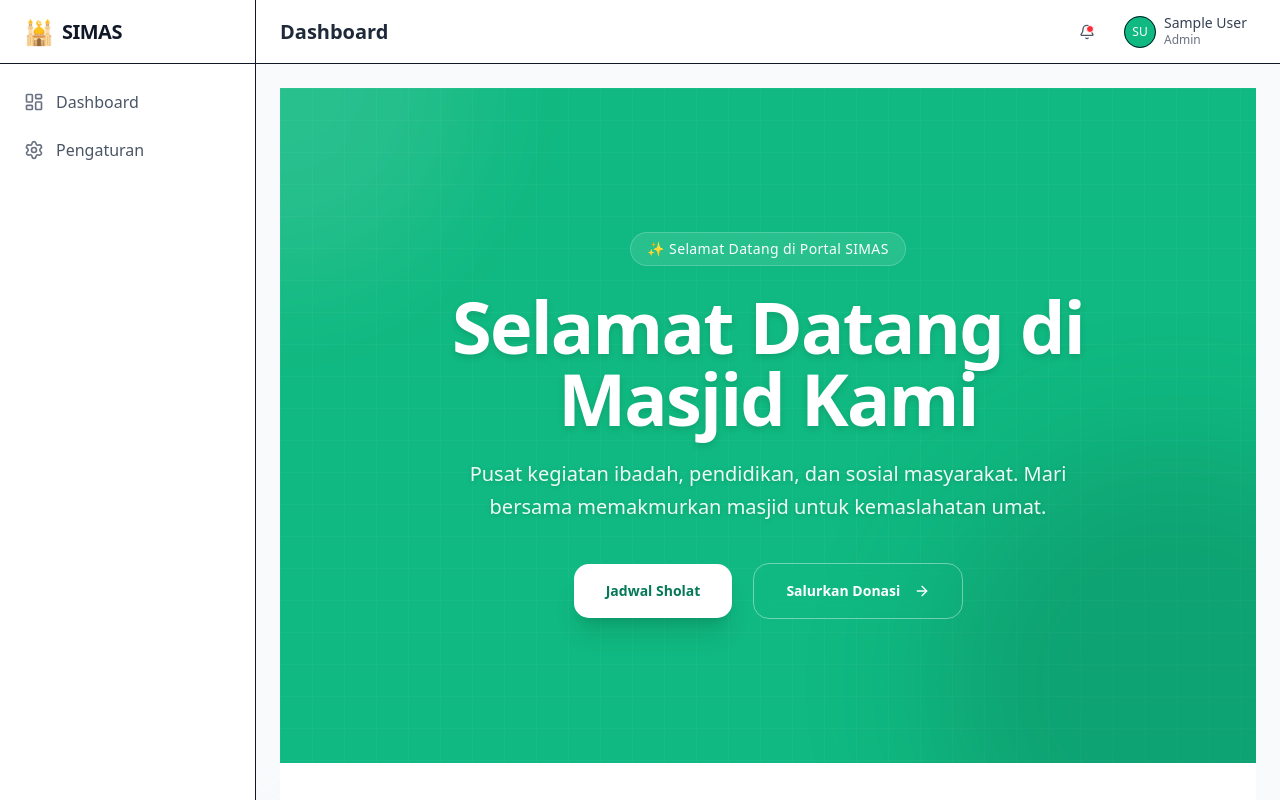
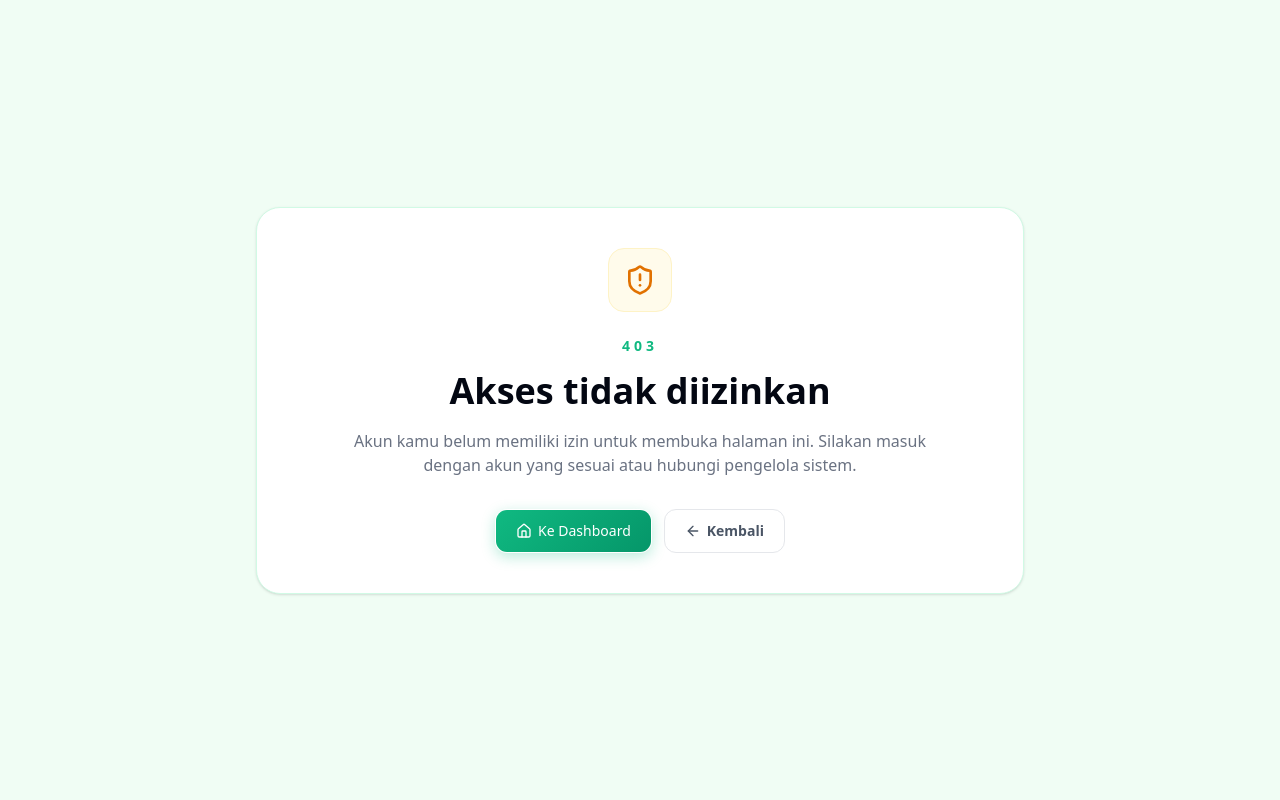
Before and after one commit to rizkiansyahalfin/simas-fe, a React (Vite) app: page /403 in a window 1280 px wide. Before the commit this address led to /. Built offline with nearby package versions, Linux system fonts and the light colour scheme; sample sign-in values are in the browser's storage.

Commit message:
halaman error

```diff
--- a/src/App.tsx
+++ b/src/App.tsx
@@ -16,6 +16,7 @@ import JadwalSholatPage from "@/pages/public/jadwalSholat";
 import ManajemenKasPage from "@/pages/admin/ManajemenKasPage";
 import PrayerConfig from "@/pages/admin/PrayerConfig";
 import VerifyDonasi from "@/pages/admin/verifyDonasi";
+import { ForbiddenPage, NotFoundPage, ServerErrorPage } from "@/pages/error/ErrorPage";
 
 // Auth
 import Login from "@/pages/auth/Login";
@@ -89,11 +90,14 @@ function App() {
 				}
 			/>
 
+			<Route path='/403' element={<ForbiddenPage />} />
+			<Route path='/500' element={<ServerErrorPage />} />
+
 			{/* ── ADMIN (PROTECTED) ── */}
 			<Route
 				path='/admin'
 				element={
-					<ProtectedRoute>
+					<ProtectedRoute resource='dashboard'>
 						<AdminLayout>
 							<div className='p-6'>Dashboard</div>
 						</AdminLayout>
@@ -104,7 +108,7 @@ function App() {
 			<Route
 				path='/admin/kas'
 				element={
-					<ProtectedRoute>
+					<ProtectedRoute resource='keuangan'>
 						<AdminLayout>
 							<ManajemenKasPage />
 						</AdminLayout>
@@ -115,7 +119,7 @@ function App() {
 			<Route
 				path='/admin/pengaturan/jadwal-shalat'
 				element={
-					<ProtectedRoute>
+					<ProtectedRoute resource='pengaturan'>
 						<AdminLayout>
 							<PrayerConfig />
 						</AdminLayout>
@@ -126,7 +130,7 @@ function App() {
 			<Route
 				path='/admin/donasi'
 				element={
-					<ProtectedRoute>
+					<ProtectedRoute resource='donasi'>
 						<AdminLayout>
 							<VerifyDonasi />
 						</AdminLayout>
@@ -135,7 +139,7 @@ function App() {
 			/>
 
 			{/* ── FALLBACK ── */}
-			<Route path='*' element={<Navigate to='/' replace />} />
+			<Route path='*' element={<NotFoundPage />} />
 		</Routes>
 	);
 }
--- a/src/auth/UseAuth.ts
+++ b/src/auth/UseAuth.ts
@@ -2,6 +2,7 @@ import { useMutation } from '@tanstack/react-query'
 import { useNavigate } from 'react-router-dom'
 import api from '../lib/axios'
 import { useAuthStore } from '../stores'
+import type { Role } from '@/lib/rbac'
 
 
 interface LoginCredentials {
@@ -21,6 +22,7 @@ interface AuthResponse {
     id: string
     name: string
     email: string
+    role?: Role
   }
 }
 
@@ -35,9 +37,12 @@ export const useLogin = () => {
       return data
     },
     onSuccess: (data) => {
-      setAuth(data.token, data.user)
+      setAuth({
+        token: data.token,
+        user: { ...data.user, role: data.user.role ?? 'superadmin' },
+      })
       // Delay agar success state sempat tampil di UI
-      setTimeout(() => navigate('/dashboard'), 1200)
+      setTimeout(() => navigate('/admin'), 1200)
     },
   })
 }
@@ -53,8 +58,11 @@ export const useRegister = () => {
       return data
     },
     onSuccess: (data) => {
-      setAuth(data.token, data.user)
-      setTimeout(() => navigate('/dashboard'), 1200)
+      setAuth({
+        token: data.token,
+        user: { ...data.user, role: data.user.role ?? 'superadmin' },
+      })
+      setTimeout(() => navigate('/admin'), 1200)
     },
   })
 }
--- /dev/null
+++ b/src/components/ErrorBoundary.tsx
@@ -0,0 +1,29 @@
+import React from "react";
+
+import { ServerErrorPage } from "@/pages/error/ErrorPage";
+
+type ErrorBoundaryProps = {
+	children: React.ReactNode;
+};
+
+type ErrorBoundaryState = {
+	hasError: boolean;
+};
+
+export class ErrorBoundary extends React.Component<ErrorBoundaryProps, ErrorBoundaryState> {
+	state: ErrorBoundaryState = {
+		hasError: false,
+	};
+
+	static getDerivedStateFromError() {
+		return { hasError: true };
+	}
+
+	render() {
+		if (this.state.hasError) {
+			return <ServerErrorPage />;
+		}
+
+		return this.props.children;
+	}
+}
--- a/src/components/ProtectedRoute.tsx
+++ b/src/components/ProtectedRoute.tsx
@@ -1,11 +1,13 @@
 import { Navigate, useLocation } from 'react-router-dom'
+import { canAccess } from '@/lib/rbac'
 import { useAuthStore } from '@/stores'
 
 interface ProtectedRouteProps {
   children: React.ReactNode
+  resource?: string
 }
 
-export function ProtectedRoute({ children }: ProtectedRouteProps) {
+export function ProtectedRoute({ children, resource }: ProtectedRouteProps) {
   const { isAuthenticated, role } = useAuthStore()
   const location = useLocation()
 
@@ -13,5 +15,9 @@ export function ProtectedRoute({ children }: ProtectedRouteProps) {
     return <Navigate to="/login" replace state={{ from: location.pathname }} />
   }
 
+  if (resource && !canAccess(role, resource)) {
+    return <Navigate to="/403" replace />
+  }
+
   return children
 }
--- a/src/main.tsx
+++ b/src/main.tsx
@@ -4,6 +4,7 @@ import App from './App.tsx'
 import './index.css'
 import { BrowserRouter } from 'react-router-dom'
 import { QueryClient, QueryClientProvider } from '@tanstack/react-query'
+import { ErrorBoundary } from '@/components/ErrorBoundary'
 
 const queryClient = new QueryClient()
 console.log("APP START")
@@ -12,7 +13,9 @@ ReactDOM.createRoot(document.getElementById('root')!).render(
   <React.StrictMode>
     <QueryClientProvider client={queryClient}>
       <BrowserRouter>
-        <App />
+        <ErrorBoundary>
+          <App />
+        </ErrorBoundary>
       </BrowserRouter>
     </QueryClientProvider>
   </React.StrictMode>
--- a/src/pages/admin/verifyDonasi.tsx
+++ b/src/pages/admin/verifyDonasi.tsx
@@ -1,8 +1,8 @@
 import { useState } from 'react'
 import {
-  Search, Download, MoreVertical, X, ExternalLink,
-  Phone, Calendar, Tag, CheckCircle2, XCircle, Clock,
-  ChevronLeft, ChevronRight, Eye,
+  Search, Download, MoreVertical,
+  CheckCircle2,
+  ChevronLeft, ChevronRight,
   Wallet, Users, AlertCircle
 } from 'lucide-react'
 import { Input } from '@/components/ui/input'
--- /dev/null
+++ b/src/pages/error/ErrorPage.tsx
@@ -0,0 +1,127 @@
+import type { LucideIcon } from "lucide-react";
+import { ArrowLeft, Home, RefreshCcw, SearchX, ServerCrash, ShieldAlert } from "lucide-react";
+import { Link, useNavigate } from "react-router-dom";
+
+import Button from "@/components/ui/button";
+
+type ErrorPageProps = {
+	code: string;
+	title: string;
+	description: string;
+	icon: LucideIcon;
+	tone: "emerald" | "amber" | "red";
+	primaryAction?: {
+		label: string;
+		to: string;
+	};
+	showBackButton?: boolean;
+	showRefreshButton?: boolean;
+};
+
+const toneClass = {
+	emerald: "bg-emerald-50 text-simas-primary border-emerald-100",
+	amber: "bg-amber-50 text-amber-600 border-amber-100",
+	red: "bg-red-50 text-red-600 border-red-100",
+};
+
+function ErrorPage({
+	code,
+	title,
+	description,
+	icon: Icon,
+	tone,
+	primaryAction = { label: "Kembali ke Beranda", to: "/" },
+	showBackButton = true,
+	showRefreshButton = false,
+}: ErrorPageProps) {
+	const navigate = useNavigate();
+
+	return (
+		<main className='min-h-svh bg-simas-bg-public px-4 py-10 text-gray-900 sm:px-6'>
+			<div className='mx-auto flex min-h-[calc(100svh-5rem)] max-w-3xl items-center justify-center'>
+				<section className='w-full rounded-3xl border border-emerald-100 bg-white p-6 text-center shadow-sm sm:p-10'>
+					<div className={`mx-auto mb-6 flex size-16 items-center justify-center rounded-2xl border ${toneClass[tone]}`}>
+						<Icon className='size-8' />
+					</div>
+
+					<p className='mb-3 text-sm font-black uppercase tracking-[0.28em] text-simas-primary'>{code}</p>
+					<h1 className='mx-auto max-w-xl text-3xl font-black leading-tight text-gray-950 sm:text-4xl'>{title}</h1>
+					<p className='mx-auto mt-4 max-w-xl text-sm font-medium leading-6 text-gray-500 sm:text-base'>
+						{description}
+					</p>
+
+					<div className='mt-8 flex flex-col items-center justify-center gap-3 sm:flex-row'>
+						<Button asChild className='btn-primary h-11 rounded-xl px-5'>
+							<Link to={primaryAction.to}>
+								<Home className='size-4' />
+								{primaryAction.label}
+							</Link>
+						</Button>
+
+						{showBackButton && (
+							<Button
+								type='button'
+								variant='outline'
+								className='h-11 rounded-xl border-gray-200 px-5 font-bold text-gray-600 hover:bg-gray-50'
+								onClick={() => navigate(-1)}
+							>
+								<ArrowLeft className='size-4' />
+								Kembali
+							</Button>
+						)}
+
+						{showRefreshButton && (
+							<Button
+								type='button'
+								variant='outline'
+								className='h-11 rounded-xl border-gray-200 px-5 font-bold text-gray-600 hover:bg-gray-50'
+								onClick={() => window.location.reload()}
+							>
+								<RefreshCcw className='size-4' />
+								Muat Ulang
+							</Button>
+						)}
+					</div>
+				</section>
+			</div>
+		</main>
+	);
+}
+
+export function NotFoundPage() {
+	return (
+		<ErrorPage
+			code='404'
+			title='Halaman tidak ditemukan'
+			description='Alamat yang kamu buka tidak tersedia, sudah dipindahkan, atau mungkin ada salah ketik pada tautannya.'
+			icon={SearchX}
+			tone='emerald'
+		/>
+	);
+}
+
+export function ForbiddenPage() {
+	return (
+		<ErrorPage
+			code='403'
+			title='Akses tidak diizinkan'
+			description='Akun kamu belum memiliki izin untuk membuka halaman ini. Silakan masuk dengan akun yang sesuai atau hubungi pengelola sistem.'
+			icon={ShieldAlert}
+			tone='amber'
+			primaryAction={{ label: "Ke Dashboard", to: "/admin" }}
+		/>
+	);
+}
+
+export function ServerErrorPage() {
+	return (
+		<ErrorPage
+			code='500'
+			title='Terjadi kendala pada sistem'
+			description='Maaf, sistem sedang mengalami gangguan saat memproses permintaan. Coba muat ulang halaman atau kembali beberapa saat lagi.'
+			icon={ServerCrash}
+			tone='red'
+			showRefreshButton
+		/>
+	);
+}
--- a/src/types/lucide-react.d.ts
+++ /dev/null
@@ -1,31 +0,0 @@
-declare module 'lucide-react' {
-  import type { ComponentType, SVGProps } from 'react'
-
-  export type LucideIcon = ComponentType<
-    SVGProps<SVGSVGElement> & {
-      size?: string | number
-      absoluteStrokeWidth?: boolean
-    }
-  >
-
-  export const AlertCircle: LucideIcon
-  export const Archive: LucideIcon
-  export const Bell: LucideIcon
-  export const CalendarDays: LucideIcon
-  export const CheckIcon: LucideIcon
-  export const ChevronRightIcon: LucideIcon
-  export const Clock: LucideIcon
-  export const Eye: LucideIcon
-  export const EyeOff: LucideIcon
-  export const FileText: LucideIcon
-  export const HeartHandshake: LucideIcon
-  export const LayoutDashboard: LucideIcon
-  export const Lock: LucideIcon
-  export const Mail: LucideIcon
-  export const MapPin: LucideIcon
-  export const Menu: LucideIcon
-  export const Settings: LucideIcon
-  export const Users: LucideIcon
-  export const Wallet: LucideIcon
-  export const XIcon: LucideIcon
-}
```
